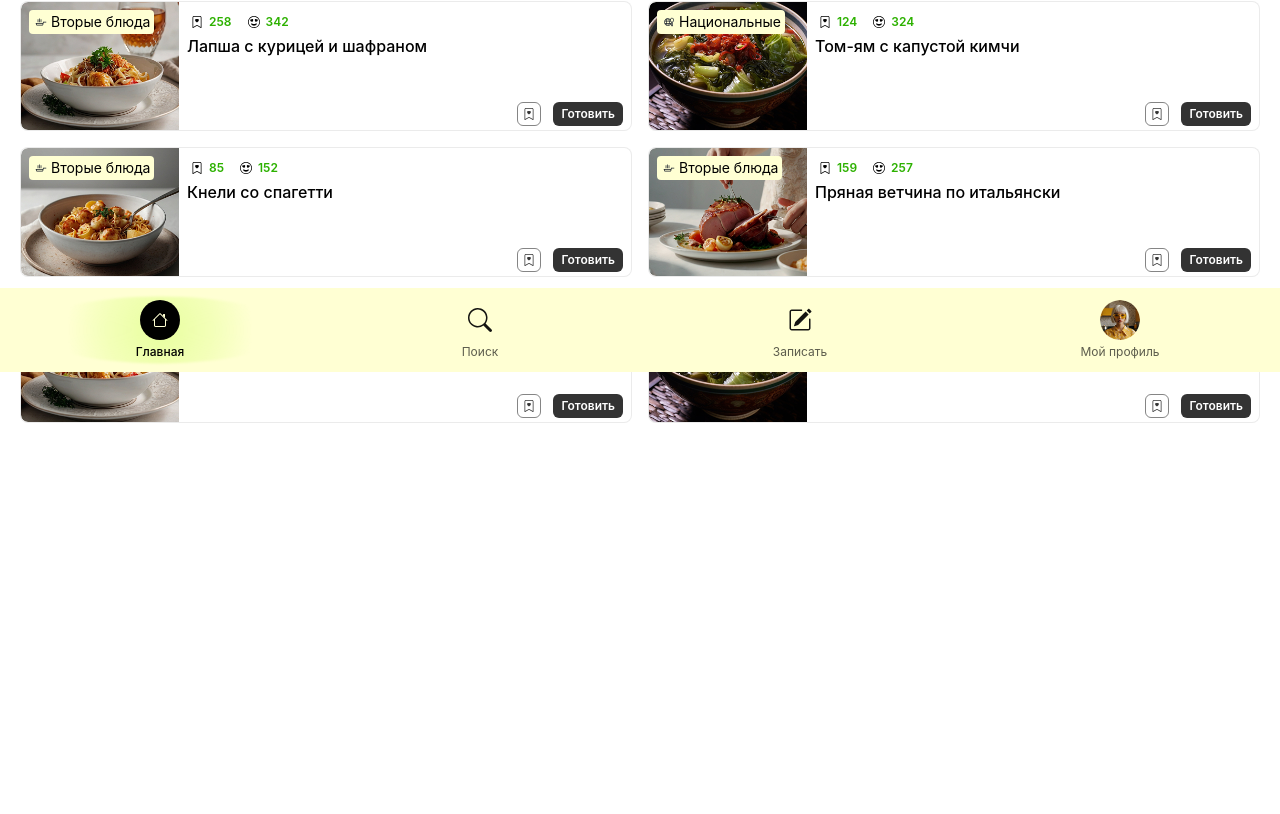
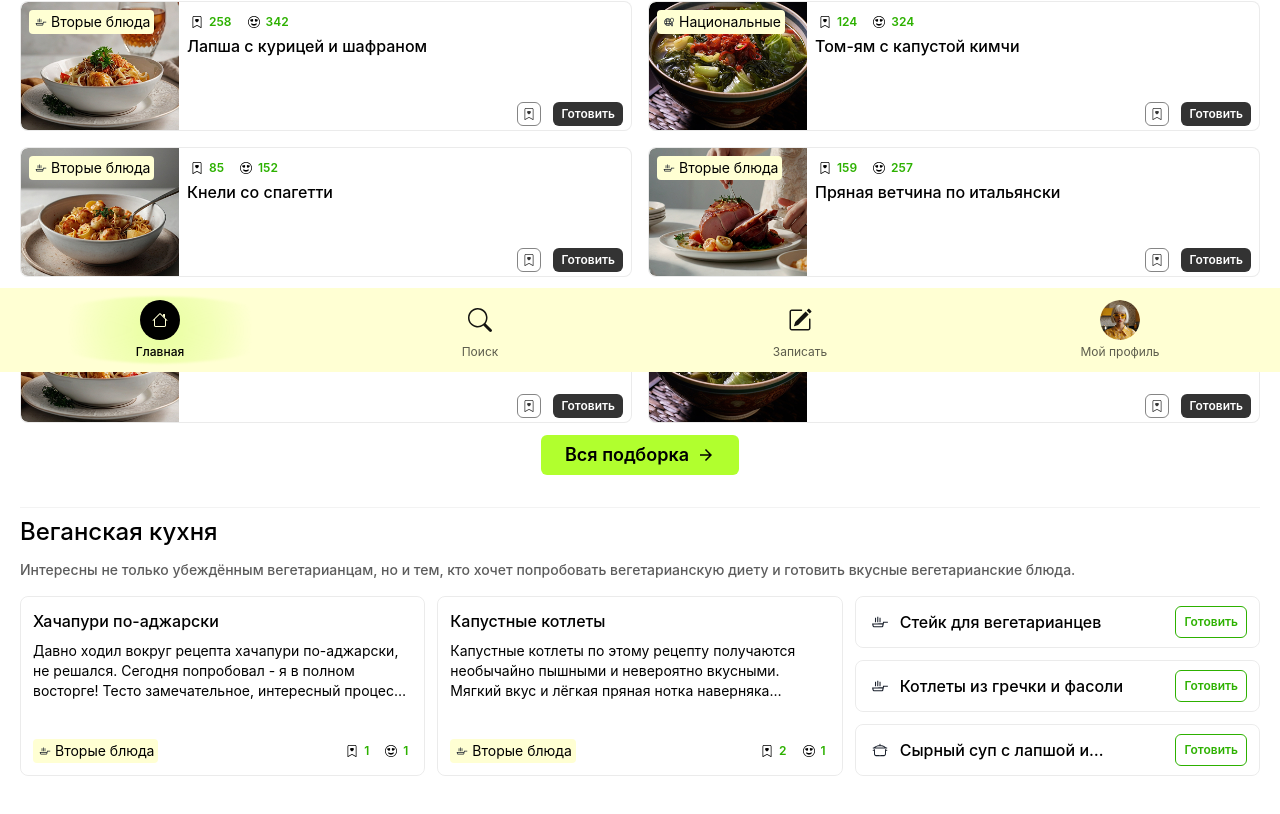
Before and after one commit to ClevertecFrontendLab/smirnovandrey17, a React (Vite) app: page /vegan-cuisine in a window 1280 px wide. Shown: the part 428-1242 px from the top of the page. Before the commit the page ends 935 px from the top, so only its background shows below. Built offline with nearby package versions, Linux system fonts and the light colour scheme; no server answers; a web font is replaced by a local one.

Commit message:
feat(*): add data

```diff
--- a/src/components/pages/PageBuilder/configs/juiciest/juiciestConfig.ts
+++ b/src/components/pages/PageBuilder/configs/juiciest/juiciestConfig.ts
@@ -95,5 +95,73 @@ export const juiciestConfig = {
                 ],
             },
         },
+        {
+            component: 'ButtonMore',
+            props: {
+                children: 'Вся подборка',
+                linkPath: '/juiciest',
+                variant: 'highlight',
+                size: 'md',
+                mt: '12px',
+                testAttr: 'juiciest-link-mobile',
+                display: { base: 'flex', lg: 'none' },
+            },
+        },
+        {
+            component: 'Divider',
+            props: {
+                mt: { base: '32px', lg: '40px' },
+            },
+        },
+        {
+            component: 'TitleDesc',
+            props: {
+                title: 'Веганская кухня',
+                desc: 'Интересны не только убеждённым вегетарианцам, но и тем, кто хочет  попробовать вегетарианскую диету и готовить вкусные  вегетарианские блюда.',
+                mt: { base: '8px', lg: '24px' },
+            },
+        },
+        {
+            component: 'CardThirdSwarm',
+            props: {
+                mt: { base: '16px', lg: '24px' },
+                pb: '26px',
+                cardsThird: [
+                    {
+                        title: 'Хачапури по-аджарски',
+                        desc: 'Давно ходил вокруг рецепта хачапури по-аджарски, не решался. Сегодня  попробовал - я в полном восторге! Тесто замечательное, интересный  процесс приготовления, а вкус - не передать, просто сказка!',
+                        badgeTitle: 'Вторые блюда',
+                        badgeIconName: 'PanIcon',
+                        bookmark: 1,
+                        like: 1,
+                    },
+                    {
+                        title: 'Капустные котлеты',
+                        desc: 'Капустные котлеты по этому рецепту получаются необычайно пышными и  невероятно вкусными. Мягкий вкус и лёгкая пряная нотка наверняка помогут сделать эти чудесные котлеты из капусты одним из ваших любимых овощных  блюд.',
+                        badgeTitle: 'Вторые блюда',
+                        badgeIconName: 'PanIcon',
+                        bookmark: 2,
+                        like: 1,
+                    },
+                ],
+                textBtnRows: [
+                    {
+                        text: 'Стейк для вегетарианцев',
+                        buttonText: 'Готовить',
+                        iconName: 'PanIcon',
+                    },
+                    {
+                        text: 'Котлеты из гречки и фасоли',
+                        buttonText: 'Готовить',
+                        iconName: 'PanIcon',
+                    },
+                    {
+                        text: 'Сырный суп с лапшой и брокколи',
+                        buttonText: 'Готовить',
+                        iconName: 'PotIcon',
+                    },
+                ],
+            },
+        },
     ],
 } as const;
--- a/src/components/pages/PageBuilder/configs/main/mainConfig.ts
+++ b/src/components/pages/PageBuilder/configs/main/mainConfig.ts
@@ -187,6 +187,7 @@ export const mainConfig = {
             component: 'CardThirdSwarm',
             props: {
                 mt: { base: '16px', lg: '24px' },
+                pb: '26px',
                 cardsThird: [
                     {
                         title: 'Хачапури по-аджарски',
--- a/src/components/pages/PageBuilder/configs/veganCuisine/veganCuisineConfig.ts
+++ b/src/components/pages/PageBuilder/configs/veganCuisine/veganCuisineConfig.ts
@@ -103,5 +103,73 @@ export const veganCuisineConfig = {
                 ],
             },
         },
+        {
+            component: 'ButtonMore',
+            props: {
+                children: 'Вся подборка',
+                linkPath: '/juiciest',
+                variant: 'highlight',
+                size: 'md',
+                mt: '12px',
+                testAttr: 'juiciest-link-mobile',
+                display: { base: 'flex', lg: 'none' },
+            },
+        },
+        {
+            component: 'Divider',
+            props: {
+                mt: { base: '32px', lg: '40px' },
+            },
+        },
+        {
+            component: 'TitleDesc',
+            props: {
+                title: 'Веганская кухня',
+                desc: 'Интересны не только убеждённым вегетарианцам, но и тем, кто хочет  попробовать вегетарианскую диету и готовить вкусные  вегетарианские блюда.',
+                mt: { base: '8px', lg: '24px' },
+            },
+        },
+        {
+            component: 'CardThirdSwarm',
+            props: {
+                mt: { base: '16px', lg: '24px' },
+                pb: '26px',
+                cardsThird: [
+                    {
+                        title: 'Хачапури по-аджарски',
+                        desc: 'Давно ходил вокруг рецепта хачапури по-аджарски, не решался. Сегодня  попробовал - я в полном восторге! Тесто замечательное, интересный  процесс приготовления, а вкус - не передать, просто сказка!',
+                        badgeTitle: 'Вторые блюда',
+                        badgeIconName: 'PanIcon',
+                        bookmark: 1,
+                        like: 1,
+                    },
+                    {
+                        title: 'Капустные котлеты',
+                        desc: 'Капустные котлеты по этому рецепту получаются необычайно пышными и  невероятно вкусными. Мягкий вкус и лёгкая пряная нотка наверняка помогут сделать эти чудесные котлеты из капусты одним из ваших любимых овощных  блюд.',
+                        badgeTitle: 'Вторые блюда',
+                        badgeIconName: 'PanIcon',
+                        bookmark: 2,
+                        like: 1,
+                    },
+                ],
+                textBtnRows: [
+                    {
+                        text: 'Стейк для вегетарианцев',
+                        buttonText: 'Готовить',
+                        iconName: 'PanIcon',
+                    },
+                    {
+                        text: 'Котлеты из гречки и фасоли',
+                        buttonText: 'Готовить',
+                        iconName: 'PanIcon',
+                    },
+                    {
+                        text: 'Сырный суп с лапшой и брокколи',
+                        buttonText: 'Готовить',
+                        iconName: 'PotIcon',
+                    },
+                ],
+            },
+        },
     ],
 } as const;
```
